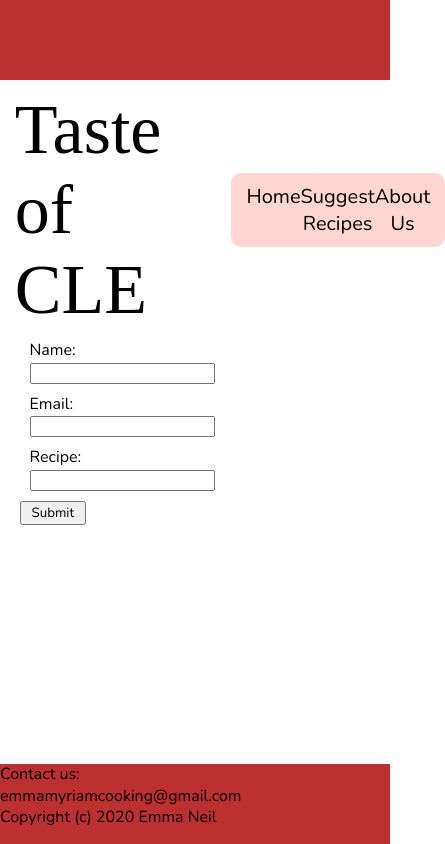
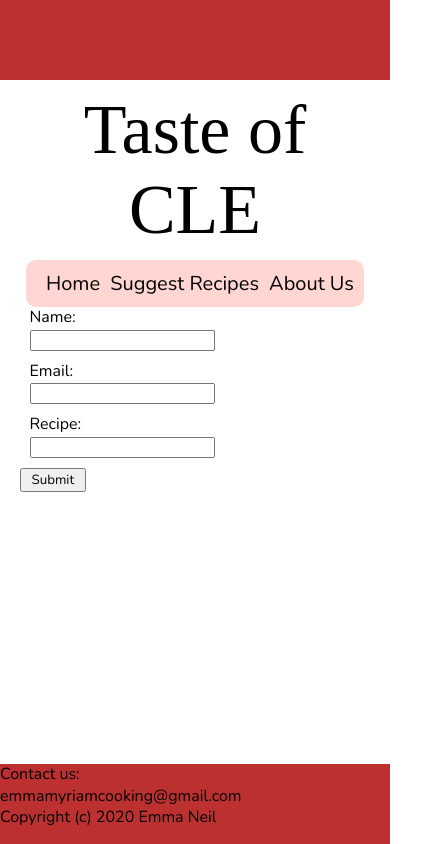
Before and after one commit to tree-hugger722/cooking-blog-react, a React (Create React App) app: page / in a window 390 px wide. Shown: the whole page, 445 px wide, since content can reach past the window. Built offline with nearby package versions, Linux system fonts and the light colour scheme; a web font is replaced by a local one.

Commit message:
added nav bar styling and responsive header styles

```diff
--- a/src/Components/Header/Header.css
+++ b/src/Components/Header/Header.css
@@ -45,11 +45,40 @@
 
 .nav-tab {
   text-decoration: none;
-  margin-left: 15px;
-  margin-right: 15px;
   color: black;
 }
 
 .nav-tab-text {
   font-family: "Nunito", sans-serif;
+  padding-left: 10px;
 }
+
+@media (max-width: 1118px) {
+  #site-title {
+    padding: 10px 15px;
+    margin-left: auto;
+    margin-right: auto;
+  }
+  #nav-bar {
+    padding: 10px 15px;
+    margin-left: auto;
+    margin-right: auto;
+  }
+}
+
+@media (max-width: 995px) {
+  .site-header {
+    flex-direction: column;
+  }
+  #site-title {
+    padding: 10px;
+    margin-left: auto;
+    margin-right: auto;
+    text-align: center;
+  }
+  #nav-bar {
+    padding: 10px;
+    margin-left: auto;
+    margin-right: auto;
+  }
+}
```
